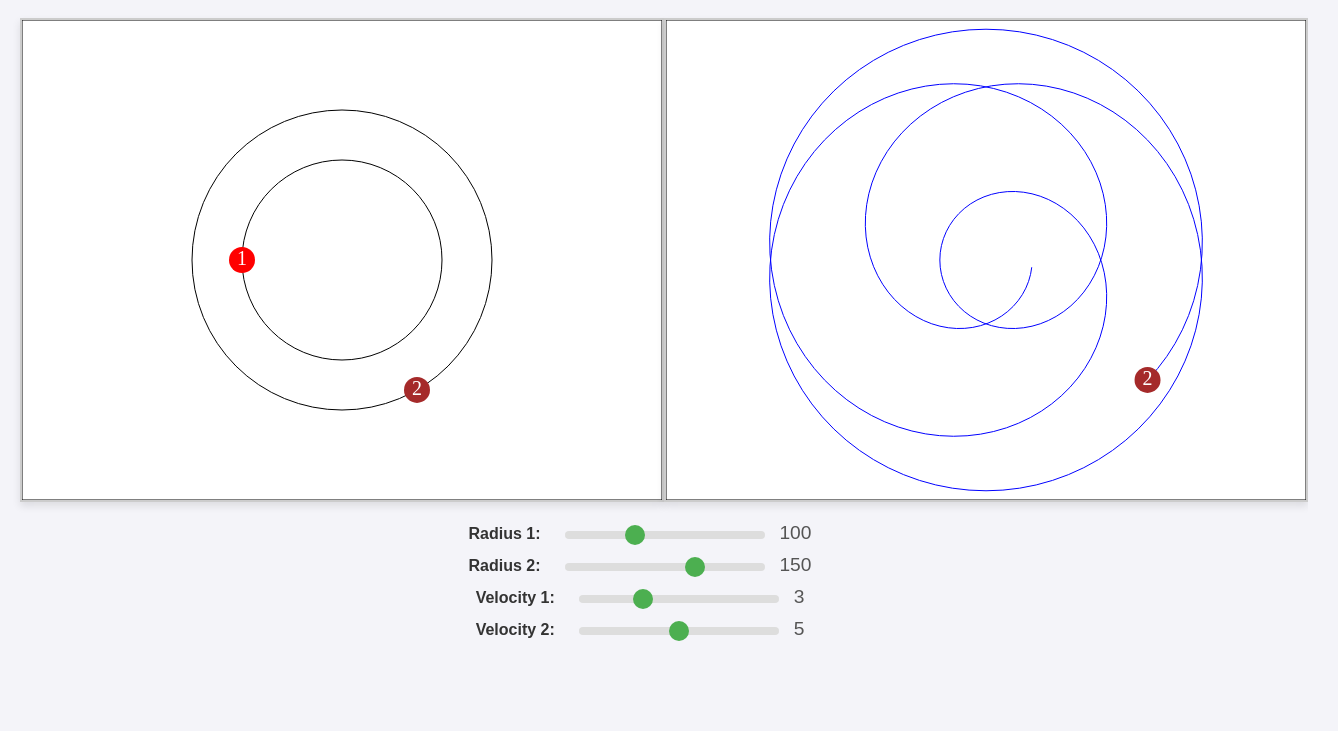
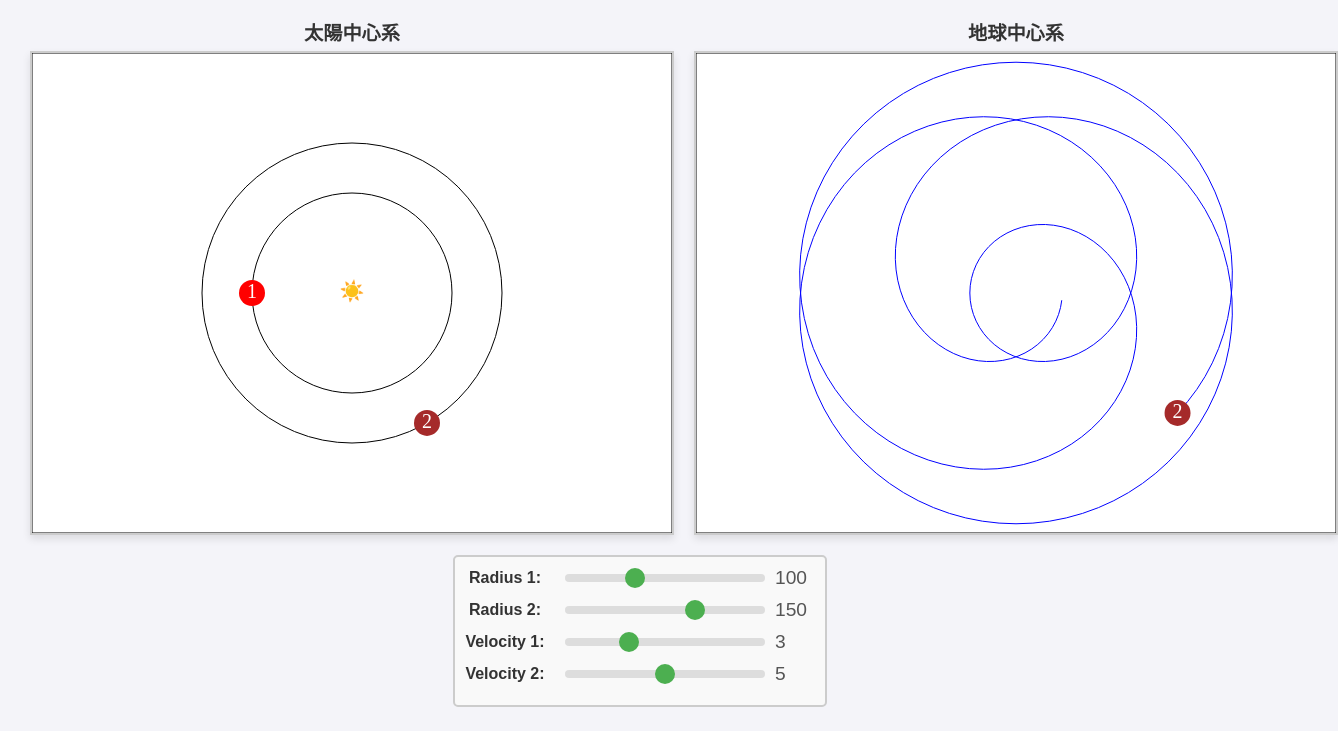
Before and after one commit to HTsulfuric/ptolemaic, a plain HTML site: page index.html in a window 1280 px wide. Shown: the part 69-800 px from the top of the page, 1338 px wide, since content can reach past the window. Drawn offline with Linux system fonts and the light colour scheme.

Commit message:
added sun emoji

```diff
--- a/css/style.css
+++ b/css/style.css
@@ -13,8 +13,24 @@ h1 {
 
 .canvas-container {
   display: flex;
-  justify-content: space-around;
+  flex-direction: row;
+  align-items: center;
   margin-bottom: 20px;
+}
+
+.canvas-item {
+  display: flex;
+  flex-direction: column;
+  align-items: center;
+  margin: 0 10px;
+}
+
+.canvas-title {
+  font-size: 1.2em;
+  font-weight: bold;
+  color: #333;
+  margin-bottom: 5px;
+  text-align: center;
 }
 
 canvas {
@@ -31,6 +47,26 @@ div {
 label {
   font-weight: bold;
   margin-right: 10px;
+  min-width: 80px;
+}
+
+.slider-container {
+  display: flex;
+  flex-direction: column;
+  align-items: flex-start;
+  justify-content: center;
+  border: 2px solid #ccc;
+  padding: 10px;
+  border-radius: 5px;
+  background-color: #f9f9f9;
+  max-width: 350px;
+  margin: 0 auto;
+}
+
+.slider-container div {
+  display: flex;
+  align-items: center;
+  margin-bottom: 10px;
 }
 
 input[type="range"] {
--- a/index.html
+++ b/index.html
@@ -8,9 +8,16 @@
   <body>
     <h1>惑星運行シミュレーション</h1>
     <div class="canvas-container">
+      <div class="canvas-item">
+        <div class="canvas-title">太陽中心系</div>
         <canvas id="helio" width="640" height="480"></canvas>
+      </div>
+      <div class="canvas-item">
+        <div class="canvas-title">地球中心系</div>
         <canvas id="ptole" width="640" height="480"></canvas>
       </div>
+    </div>
+    <div class="slider-container">
       <div>
         <label for="rad1Slider">Radius 1:</label>
         <input type="range" id="rad1Slider" min="50" max="200" value="100" />
@@ -31,5 +38,6 @@
         <input type="range" id="v2Slider" min="0" max="10" value="5" />
         <span id="v2Value">5</span>
       </div>
+    </div>
   </body>
 </html>
--- a/js/circle.js
+++ b/js/circle.js
@@ -138,6 +138,11 @@ function draw() {
     helio_context.arc(helio_center.x, helio_center.y, orb2.rad, 0, Math.PI * 2);
     helio_context.stroke();
 
+    //中心に太陽の絵文字を描画する。
+    //
+    helio_context.fillText('☀️', helio_center.x, helio_center.y);
+
+
     //orb3の軌道を描画する。
     ptole_context.beginPath();
     for (let i = 0; i < orb3Trajectory.length - 1; i++) {
```
Lines whose indentation alone changed are shown as unchanged.
